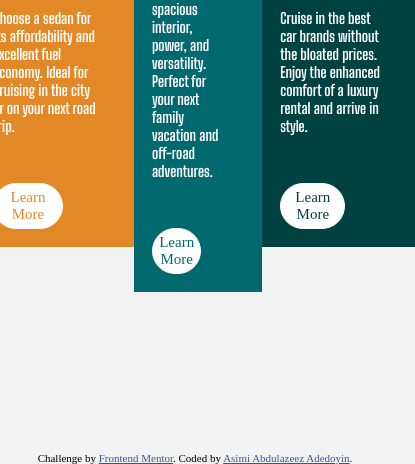
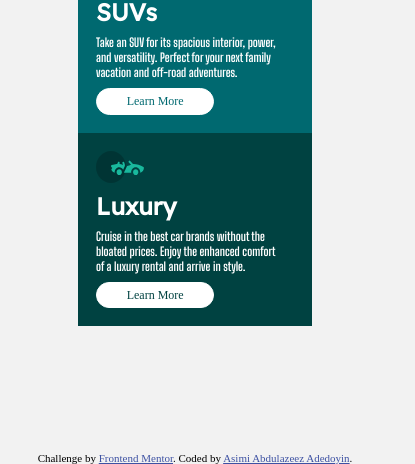
Before and after one commit to Iamdodo22/3-column-card, a plain HTML site: page index.html in a window 390 px wide. Shown: the part 380-844 px from the top of the page, 415 px wide, since content can reach past the window. Drawn offline with Linux system fonts and the light colour scheme.

Commit message:
new changes

```diff
--- a/style.css
+++ b/style.css
@@ -14,6 +14,11 @@ body{
     background-color: hsl(0, 0%, 95%);
     font-size: 15px;
 }
+@media (max-width:500px) {
+    body{
+       font-size: 12px;
+    }
+}
 @media (max-width:375px) {
     body{
        font-size: 12px;
@@ -25,6 +30,12 @@ main{
     flex-direction: row;
     justify-content: center;
     align-items: center;
+}
+@media (max-width:500px) {
+    main{
+        flex-direction: column;
+        gap: 0;
+    }
 }
 @media (max-width:375px) {
     main{
@@ -39,6 +50,11 @@ main{
     flex-direction: column;
     gap: 3rem;
     color: white;
+}
+@media (max-width:500px) {
+    .items{
+        gap:.5rem ;
+    }
 }
 @media (max-width:375px) {
     .items{
```
